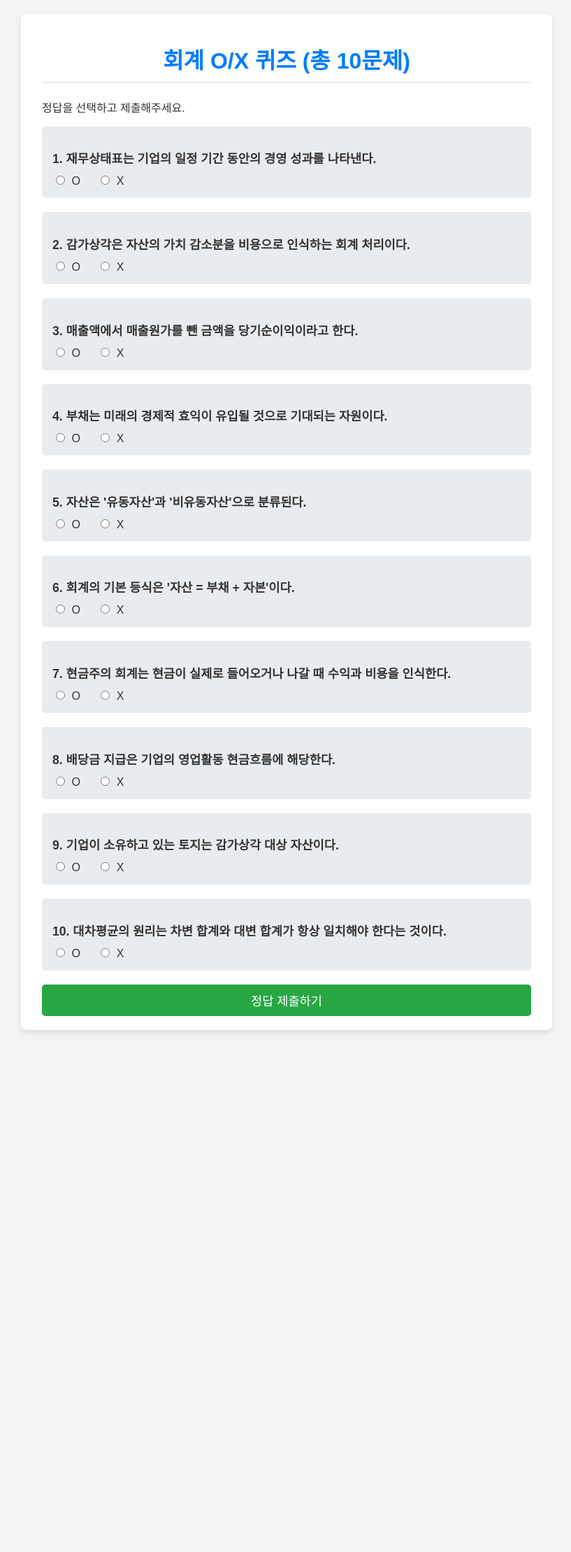
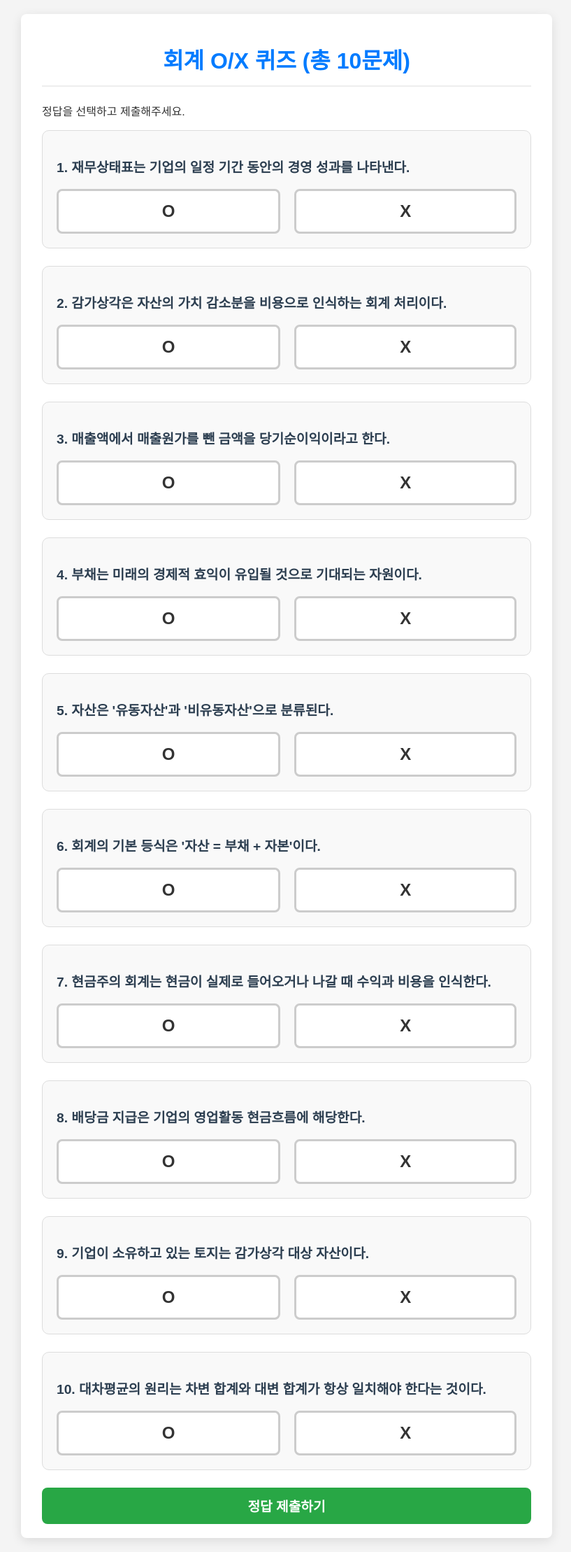
Before and after one commit to ahnmy88kps/accountingquiz, a Flask app: page / in a window 1280 px wide. Shown: the whole page at 70% size, without its empty margins (230-1047 px from the left). Before the commit the page ends 1476 px from the top, so only its background shows below. Run offline with Flask 3, Linux system fonts and the light colour scheme.

Commit message:
Update quiz.html
디자인 바꿈

```diff
--- a/templates/quiz.html
+++ b/templates/quiz.html
@@ -17,52 +17,93 @@
             background: #fff;
             padding: 20px 30px;
             border-radius: 8px;
-            box-shadow: 0 4px 8px rgba(0, 0, 0, 0.1);
+            box-shadow: 0 4px 15px rgba(0, 0, 0, 0.1);
         }
         h1 {
             color: #007bff;
             text-align: center;
             border-bottom: 2px solid #eee;
-            padding-bottom: 10px;
+            padding-bottom: 15px;
         }
         .question-box {
-            background-color: #e9ecef;
-            padding: 15px;
-            margin-bottom: 20px;
-            border-radius: 5px;
+            background-color: #f9f9f9; /* 배경색을 밝게 변경 */
+            padding: 20px;
+            margin-bottom: 25px;
+            border: 1px solid #ddd;
+            border-radius: 10px;
         }
         .question-text {
-            font-size: 1.1em;
+            font-size: 1.2em;
             font-weight: bold;
-            margin-bottom: 10px;
+            color: #2c3e50;
+            margin-bottom: 15px;
+            line-height: 1.5;
         }
+        .options {
+            display: flex;
+            gap: 20px; /* 버튼 사이 간격 추가 */
+        }
+
+        /* 💡 O/X 버튼 디자인 핵심 CSS */
+        .options input[type="radio"] {
+            /* 기본 라디오 버튼 숨기기 */
+            display: none;
+        }
+
         .options label {
-            margin-right: 20px;
+            /* 라벨을 버튼처럼 보이게 스타일링 */
+            flex-grow: 1; /* 가용한 공간을 균등하게 채우도록 설정 */
+            text-align: center;
+            padding: 15px 10px;
+            font-size: 1.5em; /* 폰트 크게 */
+            font-weight: bold;
             cursor: pointer;
+            border: 3px solid #ccc;
+            border-radius: 8px;
+            background-color: #fff;
+            color: #333;
+            transition: all 0.2s ease-in-out;
         }
-        .options input[type="radio"] {
-            margin-right: 5px;
+
+        /* 호버 시 스타일 */
+        .options label:hover {
+            border-color: #007bff;
+            background-color: #eaf3ff;
+            color: #007bff;
         }
-        button {
+
+        /* 선택되었을 때 스타일 */
+        .options input[type="radio"]:checked + label {
+            background-color: #007bff; /* 선택 시 파란색 배경 */
+            color: white; /* 흰색 글자 */
+            border-color: #007bff;
+            box-shadow: 0 4px 8px rgba(0, 123, 255, 0.4);
+            transform: translateY(-2px); /* 약간 입체감 주기 */
+        }
+        /* ---------------------------------- */
+
+        button[type="submit"] {
             display: block;
             width: 100%;
-            padding: 10px;
+            padding: 12px;
+            margin-top: 10px;
             background-color: #28a745;
             color: white;
             border: none;
-            border-radius: 5px;
-            font-size: 1.1em;
+            border-radius: 8px;
+            font-size: 1.2em;
+            font-weight: bold;
             cursor: pointer;
             transition: background-color 0.3s;
         }
-        button:hover {
+        button[type="submit"]:hover {
             background-color: #218838;
         }
     </style>
 </head>
 <body>
     <div class="container">
-        <h1>회계 O/X 퀴즈 (총 10문제)</h1>
+        <h1>회계 O/X 퀴즈 (총 {{ questions|length }}문제)</h1>
         <p>정답을 선택하고 제출해주세요.</p>
 
         <form action="/submit" method="POST">
@@ -70,12 +111,11 @@
             <div class="question-box">
                 <p class="question-text">{{ q.id }}. {{ q.question }}</p>
                 <div class="options">
-                    <label>
-                        <input type="radio" name="q{{ q.id }}" value="O" required> O
-                    </label>
-                    <label>
-                        <input type="radio" name="q{{ q.id }}" value="X" required> X
-                    </label>
+                    <input type="radio" id="q{{ q.id }}_o" name="q{{ q.id }}" value="O" required>
+                    <label for="q{{ q.id }}_o">O</label>
+
+                    <input type="radio" id="q{{ q.id }}_x" name="q{{ q.id }}" value="X" required>
+                    <label for="q{{ q.id }}_x">X</label>
                 </div>
             </div>
             {% endfor %}
```
